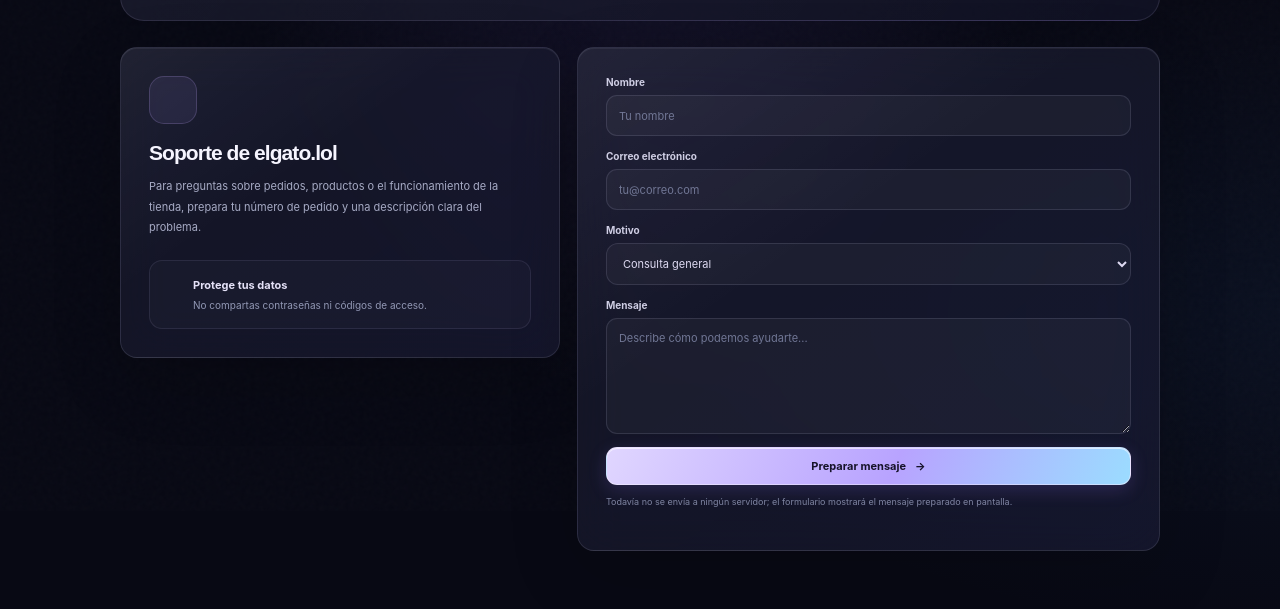
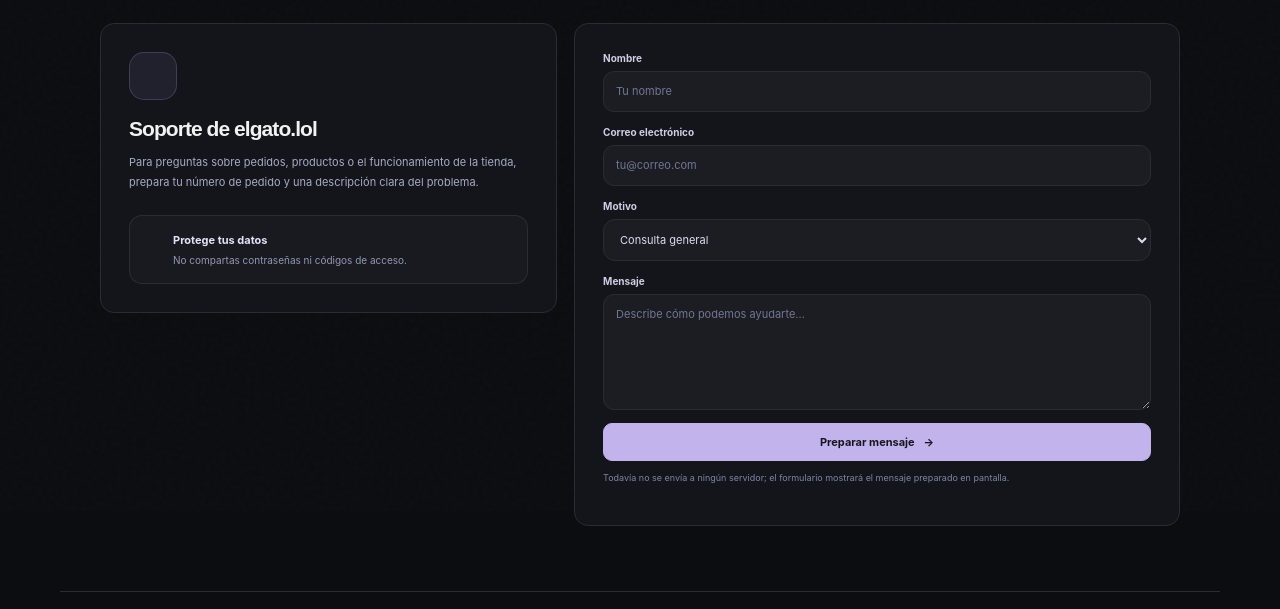
Before and after one commit to SrCatFr2/elgato.lol, a website: page public/soporte.html in a window 1280 px wide. Shown: the part 289-898 px from the top of the page. Drawn offline with Linux system fonts and the light colour scheme; no server answers.

Commit message:
Add brand.css stylesheet to soporte.html

```diff
--- a/public/soporte.html
+++ b/public/soporte.html
@@ -6,6 +6,7 @@
   <meta name="viewport" content="width=device-width, initial-scale=1">
   <title>Soporte — elgato.lol</title>
   <link rel="stylesheet" href="/styles.css">
+  <link rel="stylesheet" href="/brand.css">
   <script src="/app.js" defer></script>
 </head>
 <body data-page="support">
```
